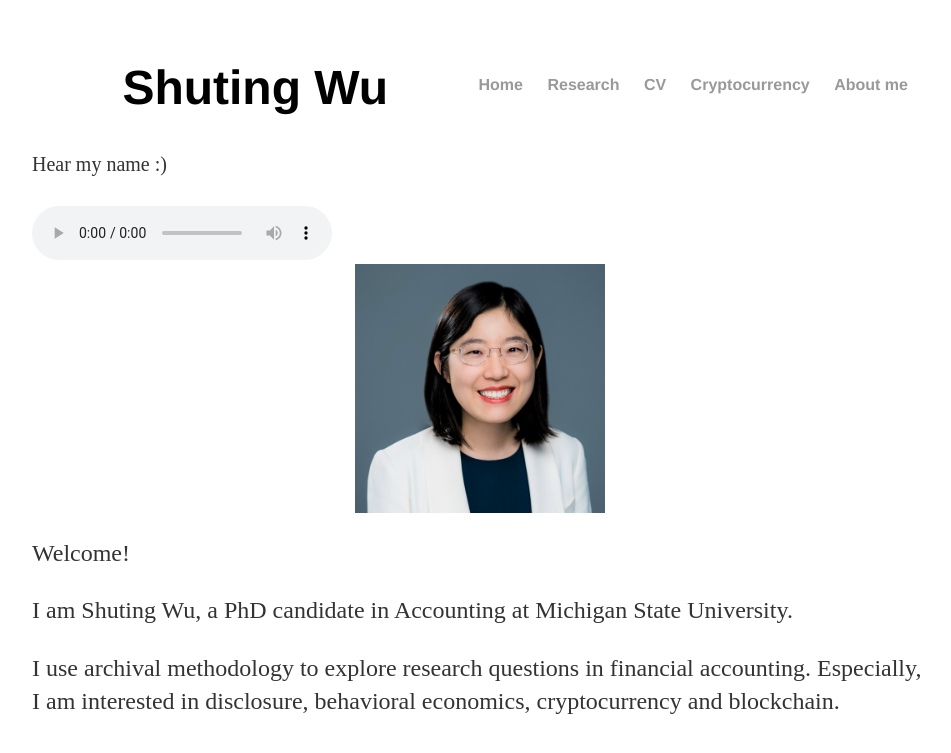
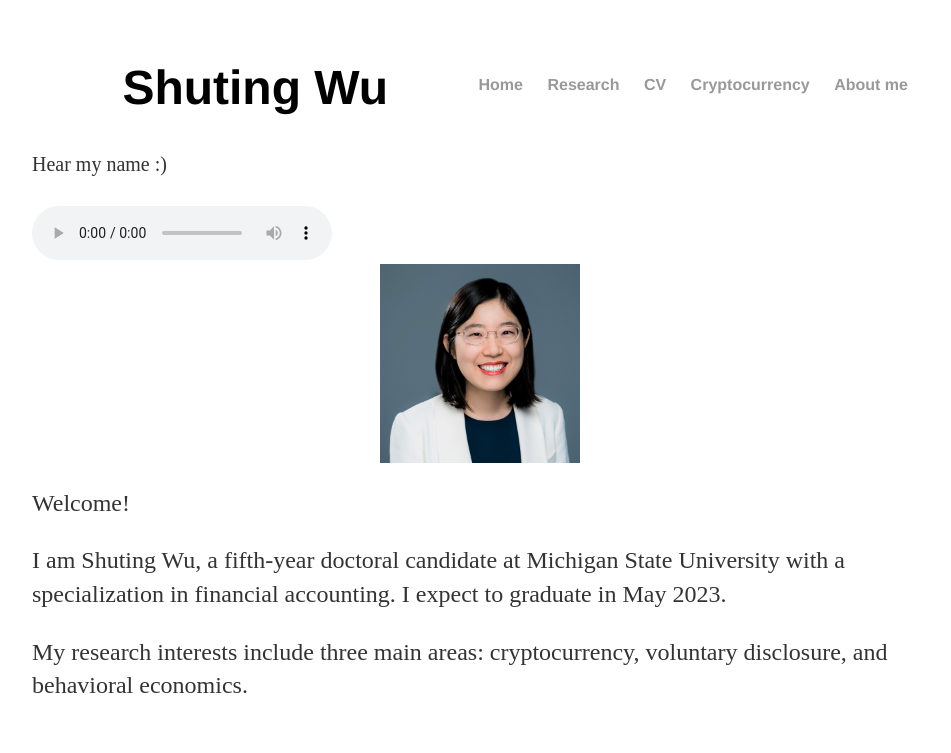
Before and after one commit to shu-ting-wu/shu-ting-wu.github.io, a Jekyll site: the page built from index.html, in a window 1280 px wide. Shown: the top 753 px of the page, without its empty margins (160-1111 px from the left). Built offline with Jekyll 4.4.1, drawn with Linux system fonts in a browser that asks for light colours.

Commit message:
Update index.html

```diff
--- a/index.html
+++ b/index.html
@@ -10,8 +10,8 @@ title: Shuting Wu
 		<source src="https://shu-ting-wu.github.io/assets/audio/myname.m4a"/>
 	</audio>
 	</div>
-	<img src="https://shu-ting-wu.github.io/assets/image/myimage2.jpg"  style="display: block; margin: auto;" width="250"/>
+	<img src="https://shu-ting-wu.github.io/assets/image/myimage2.jpg"  style="display: block; margin: auto;" width="200"/>
 	<p>Welcome!</p>
-	<p>I am Shuting Wu, a PhD candidate in Accounting at Michigan State University.</p>
-	<p>I use archival methodology to explore research questions in financial accounting. Especially, I am interested in disclosure, behavioral economics, cryptocurrency and blockchain.</p>
+	<p>I am Shuting Wu, a fifth-year doctoral candidate at Michigan State University with a specialization in financial accounting. I expect to graduate in May 2023. </p>
+	<p>My research interests include three main areas: cryptocurrency, voluntary disclosure, and behavioral economics.</p>
 </div><!-- /.blurb -->
```
